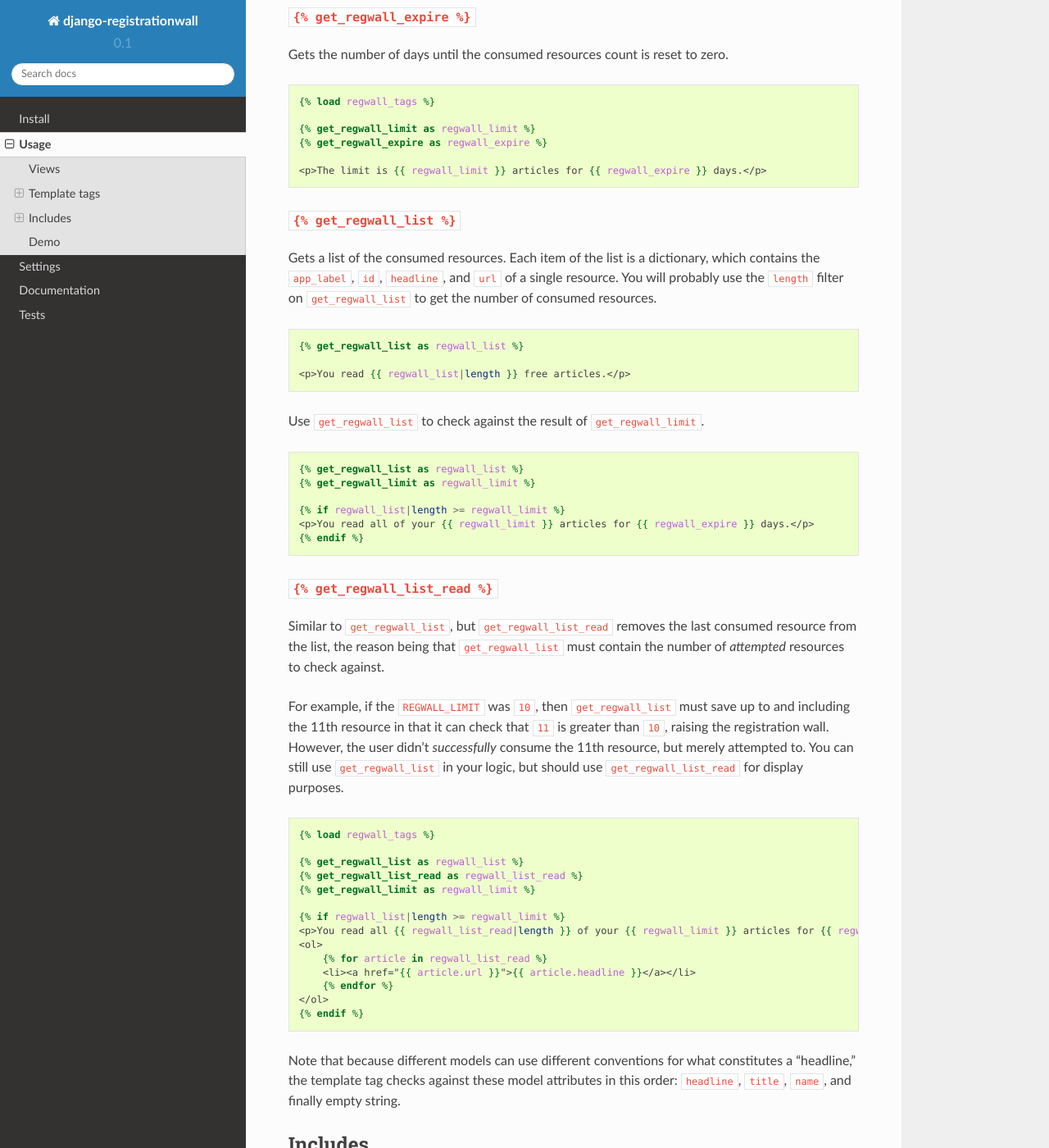
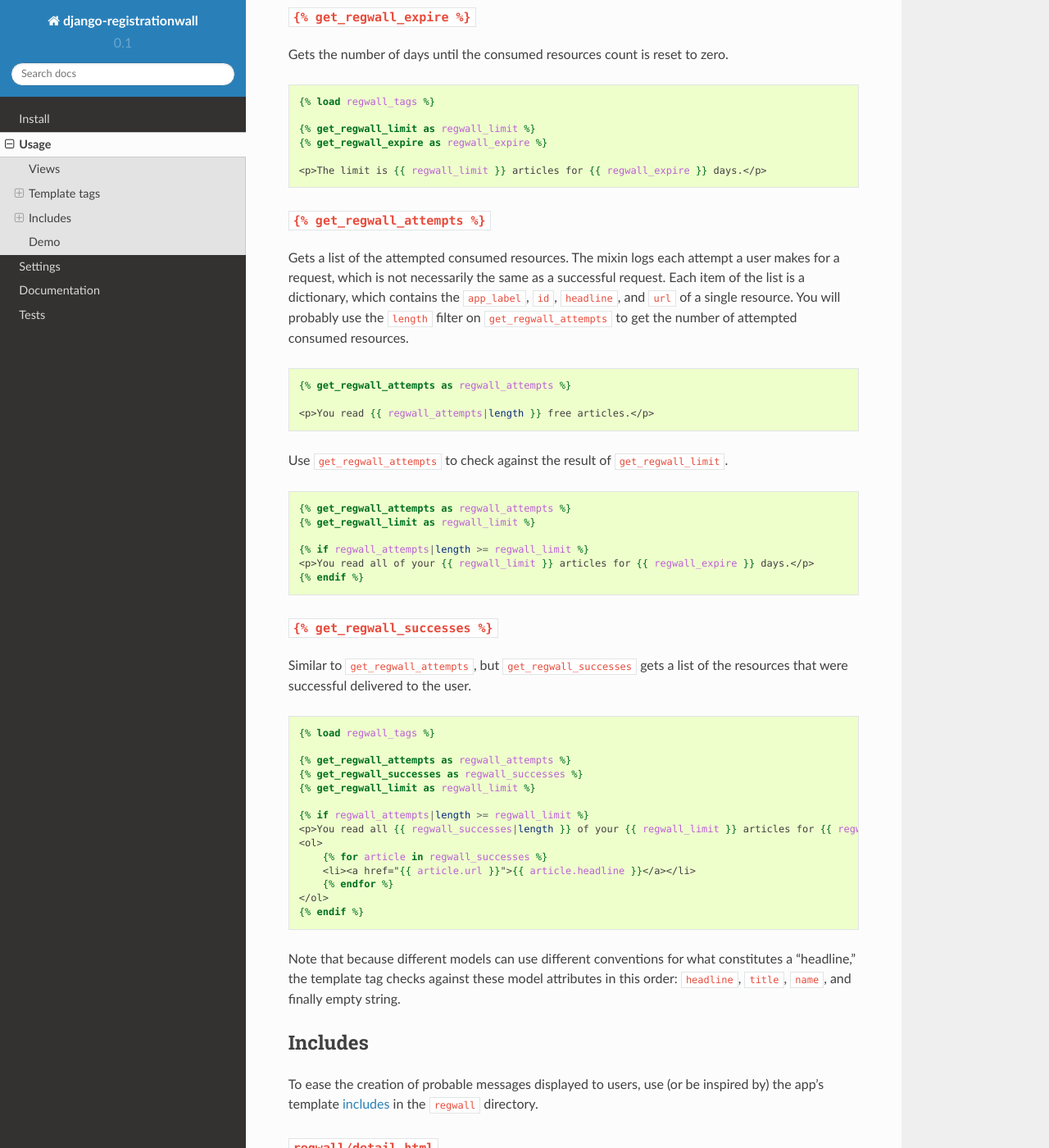
Before and after one commit to richardcornish/django-registrationwall, a Sphinx documentation site: the page built from docs/usage.rst, in a window 1280 px wide and 1400 px high, scrolled down 1427 px. Shown: the whole window at 82% size. Built offline with Sphinx 7.4.7 and the Read the Docs theme 2.0.0, drawn with Linux system fonts in a browser that asks for light colours; some of the changed text lies outside the part shown.

Commit message:
Created explicit attempt and success lists

```diff
--- a/docs/usage.rst
+++ b/docs/usage.rst
@@ -52,8 +52,8 @@ Assign any of the tags' output to a variable with the ``as`` syntax.
 
    {% get_regwall_limit as regwall_limit %}
    {% get_regwall_expire as regwall_expire %}
-   {% get_regwall_list as regwall_list %}
-   {% get_regwall_list_read as regwall_list_read %}
+   {% get_regwall_attempts as regwall_attempts %}
+   {% get_regwall_successes as regwall_successes %}
 
 Use the assigned variables as you like.
 
@@ -84,47 +84,45 @@ Gets the number of days until the consumed resources count is reset to zero.
 
    <p>The limit is {{ regwall_limit }} articles for {{ regwall_expire }} days.</p>
 
-``{% get_regwall_list %}``
---------------------------
+``{% get_regwall_attempts %}``
+------------------------------
 
-Gets a list of the consumed resources. Each item of the list is a dictionary, which contains the ``app_label``, ``id``, ``headline``, and ``url`` of a single resource. You will probably use the ``length`` filter on ``get_regwall_list`` to get the number of consumed resources.
+Gets a list of the attempted consumed resources. The mixin logs each attempt a user makes for a request, which is not necessarily the same as a successful request. Each item of the list is a dictionary, which contains the ``app_label``, ``id``, ``headline``, and ``url`` of a single resource. You will probably use the ``length`` filter on ``get_regwall_attempts`` to get the number of attempted consumed resources.
 
 .. code-block:: django
 
-   {% get_regwall_list as regwall_list %}
+   {% get_regwall_attempts as regwall_attempts %}
 
-   <p>You read {{ regwall_list|length }} free articles.</p>
+   <p>You read {{ regwall_attempts|length }} free articles.</p>
 
-Use ``get_regwall_list`` to check against the result of ``get_regwall_limit``.
+Use ``get_regwall_attempts`` to check against the result of ``get_regwall_limit``.
 
 .. code-block:: django
 
-   {% get_regwall_list as regwall_list %}
+   {% get_regwall_attempts as regwall_attempts %}
    {% get_regwall_limit as regwall_limit %}
 
-   {% if regwall_list|length >= regwall_limit %}
+   {% if regwall_attempts|length >= regwall_limit %}
    <p>You read all of your {{ regwall_limit }} articles for {{ regwall_expire }} days.</p>
    {% endif %}
 
-``{% get_regwall_list_read %}``
+``{% get_regwall_successes %}``
 -------------------------------
 
-Similar to ``get_regwall_list``, but ``get_regwall_list_read`` removes the last consumed resource from the list, the reason being that ``get_regwall_list`` must contain the number of *attempted* resources to check against.
-
-For example, if the ``REGWALL_LIMIT`` was ``10``, then ``get_regwall_list`` must save up to and including the 11th resource in that it can check that ``11`` is greater than ``10``, raising the registration wall. However, the user didn't *successfully* consume the 11th resource, but merely attempted to. You can still use ``get_regwall_list`` in your logic, but should use ``get_regwall_list_read`` for display purposes.
+Similar to ``get_regwall_attempts``, but ``get_regwall_successes`` gets a list of the resources that were successful delivered to the user.
 
 .. code-block:: django
 
    {% load regwall_tags %}
 
-   {% get_regwall_list as regwall_list %}
-   {% get_regwall_list_read as regwall_list_read %}
+   {% get_regwall_attempts as regwall_attempts %}
+   {% get_regwall_successes as regwall_successes %}
    {% get_regwall_limit as regwall_limit %}
 
-   {% if regwall_list|length >= regwall_limit %}
-   <p>You read all {{ regwall_list_read|length }} of your {{ regwall_limit }} articles for {{ regwall_expire }} days.</p>
+   {% if regwall_attempts|length >= regwall_limit %}
+   <p>You read all {{ regwall_successes|length }} of your {{ regwall_limit }} articles for {{ regwall_expire }} days.</p>
    <ol>
-       {% for article in regwall_list_read %}
+       {% for article in regwall_successes %}
        <li><a href="{{ article.url }}">{{ article.headline }}</a></li>
        {% endfor %}
    </ol>
@@ -152,13 +150,13 @@ The result:
 
    {% load regwall_tags %}
 
-   {% get_regwall_list as regwall_list %}
-   {% get_regwall_list_read as regwall_list_read %}
+   {% get_regwall_attempts as regwall_attempts %}
+   {% get_regwall_successes as regwall_successes %}
    {% get_regwall_limit as regwall_limit %}
    {% get_regwall_expire as regwall_expire %}
 
-   {% if regwall_list_read|length > 0 %}
-   <p>You read {{ regwall_list_read|length }} of your {{ regwall_limit }} free article{{ regwall_limit|pluralize }} for {{ regwall_expire }} day{{ regwall_expire|pluralize }}. <a href="{% url 'login' %}">Log in or register to read unlimited articles</a>.</p>
+   {% if regwall_successes|length > 0 %}
+   <p>You read {{ regwall_successes|length }} of your {{ regwall_limit }} free article{{ regwall_limit|pluralize }} for {{ regwall_expire }} day{{ regwall_expire|pluralize }}. <a href="{% url 'login' %}">Log in or register to read unlimited articles</a>.</p>
    {% endif %}
 
 ``regwall/login.html``
@@ -176,13 +174,13 @@ The result:
 
    {% load regwall_tags %}
 
-   {% get_regwall_list as regwall_list %}
-   {% get_regwall_list_read as regwall_list_read %}
+   {% get_regwall_attempts as regwall_attempts %}
+   {% get_regwall_successes as regwall_successes %}
    {% get_regwall_limit as regwall_limit %}
    {% get_regwall_expire as regwall_expire %}
 
-   {% if regwall_list|length > regwall_limit %}
-   <p>You read {{ regwall_limit }} of your {{ regwall_limit }} free article{{ regwall_limit|pluralize }} for {{ regwall_expire }} day{{ regwall_expire|pluralize }}. Log in or register to read unlimited articles.</p>
+   {% if regwall_attempts|length >= regwall_limit %}
+   <p>You read {{ regwall_successes|length }} of your {{ regwall_limit }} free article{{ regwall_limit|pluralize }} for {{ regwall_expire }} day{{ regwall_expire|pluralize }}. Log in or register to read unlimited articles.</p>
    {% endif %}
 
 ``regwall/history.html``
@@ -200,14 +198,14 @@ The result:
 
    {% load i18n regwall_tags %}
 
-   {% get_regwall_list as regwall_list %}
-   {% get_regwall_list_read as regwall_list_read %}
+   {% get_regwall_attempts as regwall_attempts %}
+   {% get_regwall_successes as regwall_successes %}
    {% get_regwall_limit as regwall_limit %}
 
-   {% if regwall_list|length >= regwall_limit %}
+   {% if regwall_attempts|length >= regwall_limit %}
    <h2>{% trans 'You read these articles' %}</h2>
    <ol>
-       {% for article in regwall_list_read %}
+       {% for article in regwall_successes %}
        <li><a href="{{ article.url }}">{{ article.headline }}</a></li>
        {% endfor %}
    </ol>
```
Also changed, not shown: 5 other files.
